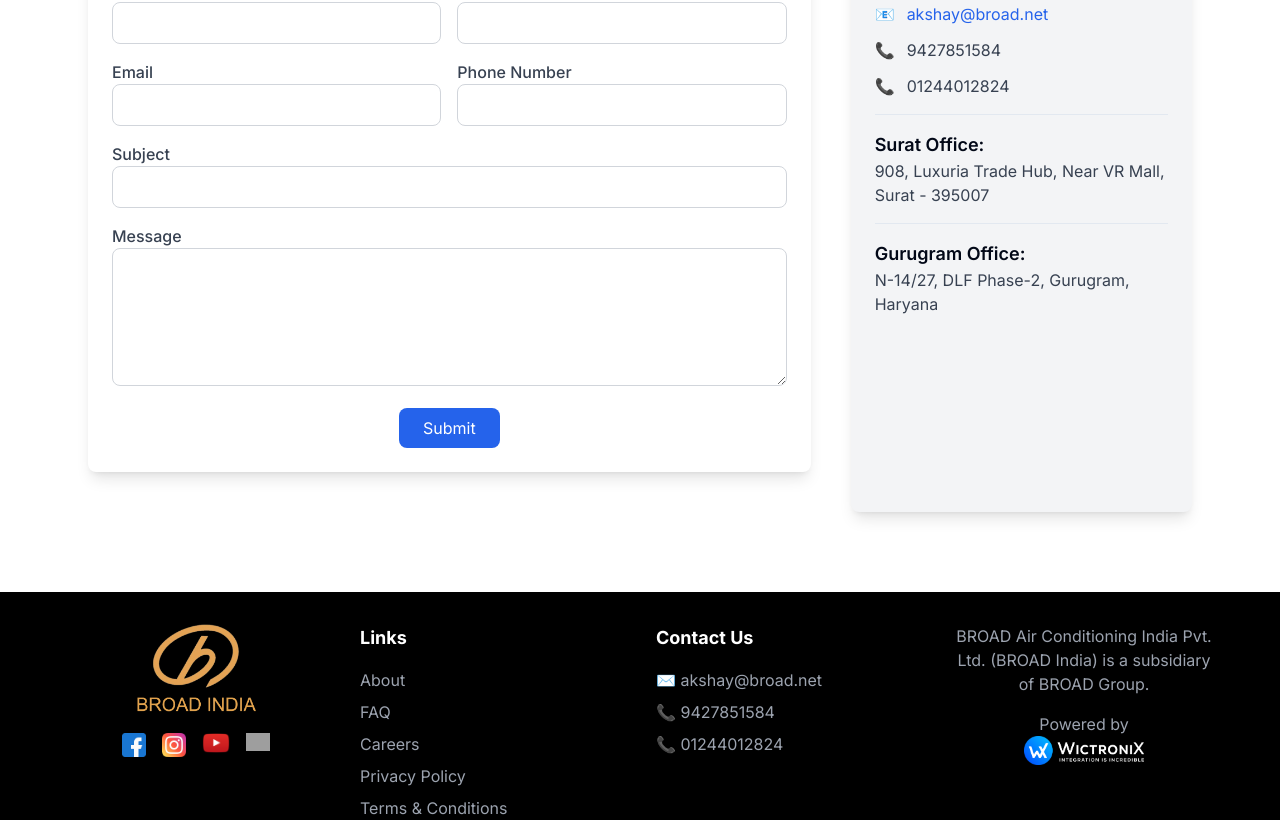
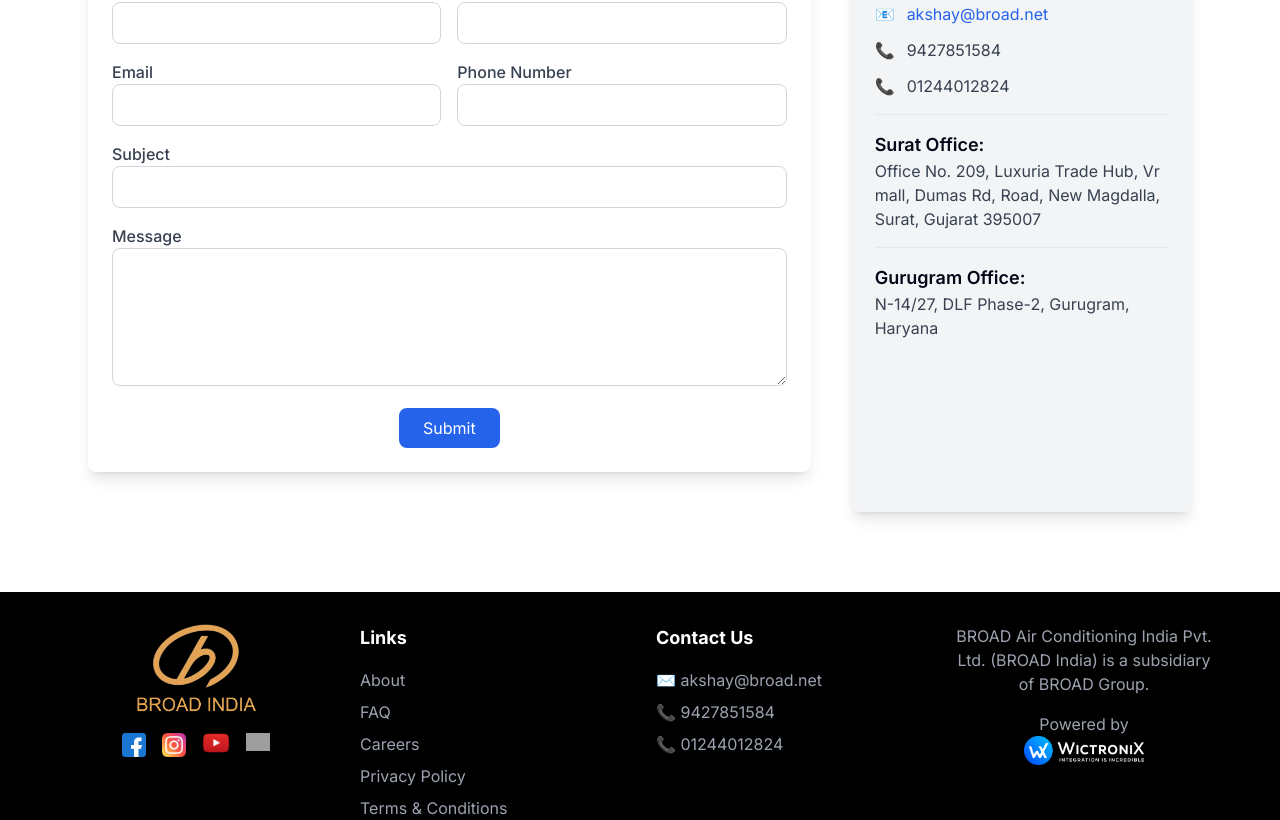
Before and after one commit to WictroniX-GitHub/broad-india-next, a Next.js app: page /contact-us in a window 1280 px wide. Shown: the part 842-1662 px from the top of the page. Built offline with nearby package versions, Linux system fonts and the light colour scheme; grey boxes are pictures that could not be loaded.

Commit message:
Updated addresses

```diff
--- a/app/contact-us/page.tsx
+++ b/app/contact-us/page.tsx
@@ -54,7 +54,7 @@ export default function ContactUs() {
             <hr className="my-4" />
             <h4 className="text-lg font-semibold">Surat Office:</h4>
             <p className="text-gray-700">
-              908, Luxuria Trade Hub, Near VR Mall, Surat - 395007
+              Office No. 209, Luxuria Trade Hub, Vr mall, Dumas Rd, Road, New Magdalla, Surat, Gujarat 395007
             </p>
             <hr className="my-4" />
             <h4 className="text-lg font-semibold">Gurugram Office:</h4>
```
